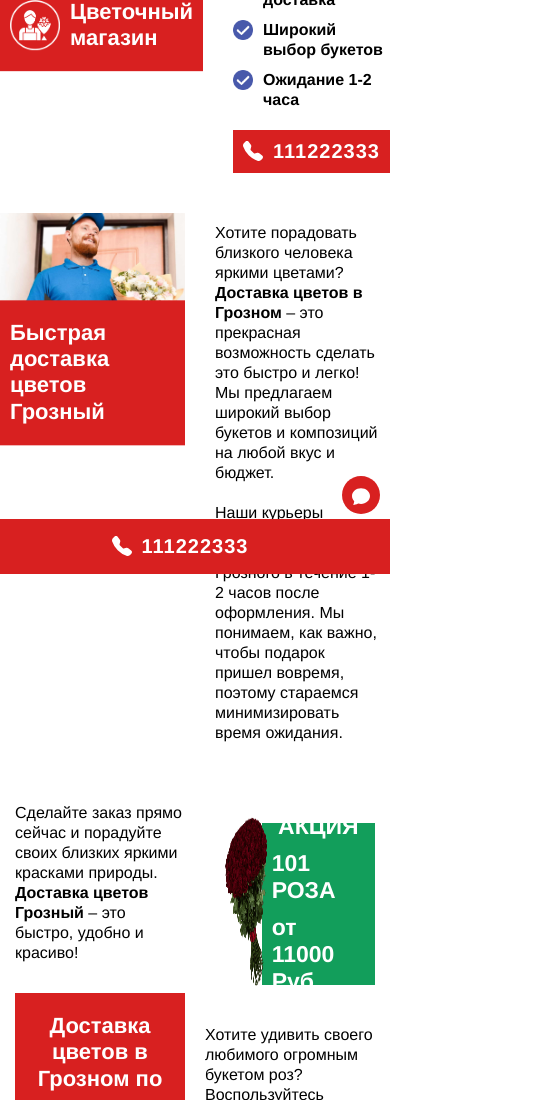
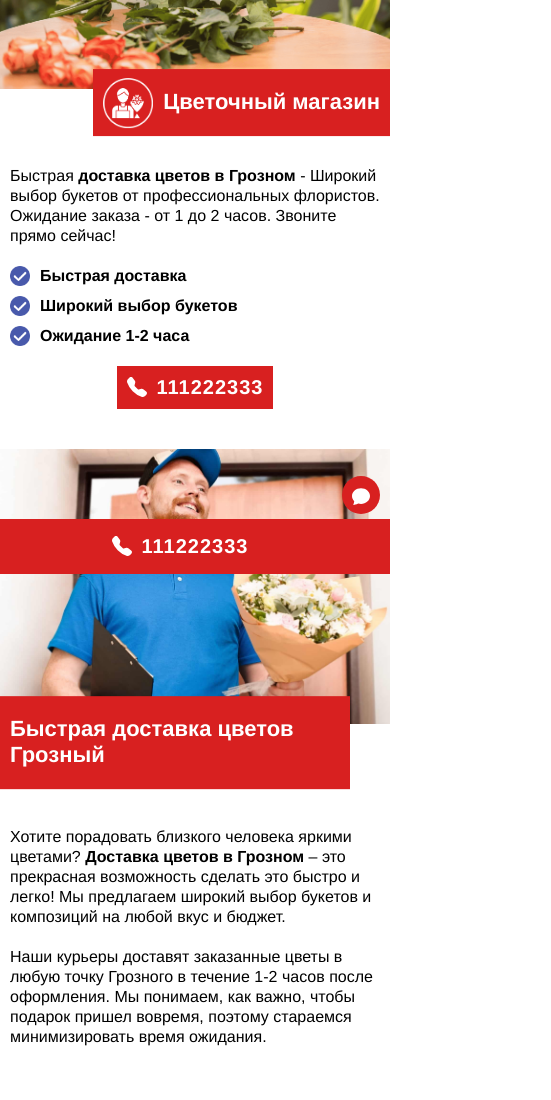
Before and after one commit to Igrok95Ronin/seo-ru-cveti-1, a website: page app/index.html in a window 390 px wide. Shown: the part 260-1360 px from the top of the page, 551 px wide, since content can reach past the window. Drawn offline with Linux system fonts and the light colour scheme; files that its build step writes are made by us from their sources.

Commit message:
add: udaptive

```diff
--- a/app/index.html
+++ b/app/index.html
@@ -247,7 +247,7 @@
                 </div>
             </div>
         </section>
-        <section class='bouquetPrice' data-datasection="uniqueSection-1">
+        <section class='bouquetPrice' data-datasection="uniqueSection-9">
             <div class='container-fluid'>
                 <div class='row'>
                     <div class='col-12 container'>
--- a/src/assets/scss/z_media.scss
+++ b/src/assets/scss/z_media.scss
@@ -1,3 +1,36 @@
+@media(max-width: 767px) {
+    .header__box,
+    .fastShipping__box {
+        grid-template-columns: 1fr;
+        gap: 0;
+    }
+    .promotion__box,
+    .fastAndConvenient__box,
+    .orderFlowers__box,
+    .whatsApp__box,
+    .rose2550__box,
+    .rose101__box,
+    .bouquetPrice__box{
+        grid-template-columns: 1fr;
+    }
+    .header__subTitle,
+    .fastShipping__title{
+        margin-bottom: 0;
+    }
+    .header__btn-wrapper{
+        text-align: center;
+    }
+    .comments__box {
+        grid-template-columns: 1fr;
+        gap: 100px;
+    }
+    .rose2550__price {
+        padding-left: 50px;
+    }
+    .rose101__btn-wrapper {
+        margin-top: 30px;
+    }
+}
 @media(max-width: 500px) {
     .btnFixedD {
         display: none;
```
Also changed, not shown: src/index.html (+1 -1 lines), app/assets/css/style.min.css.
